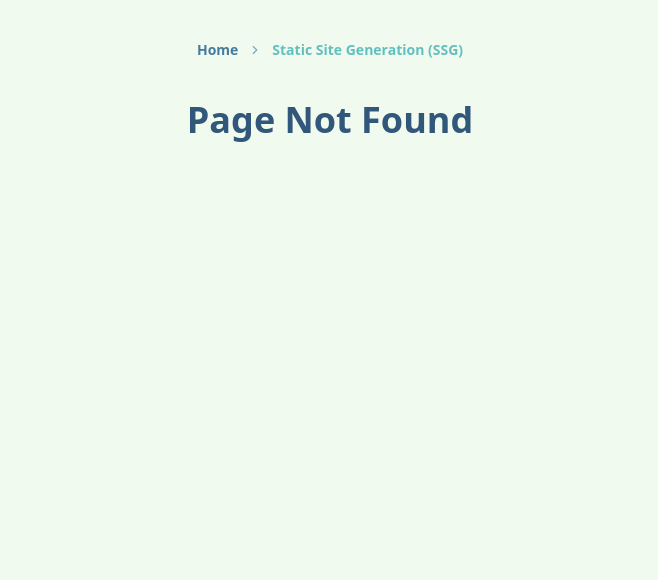
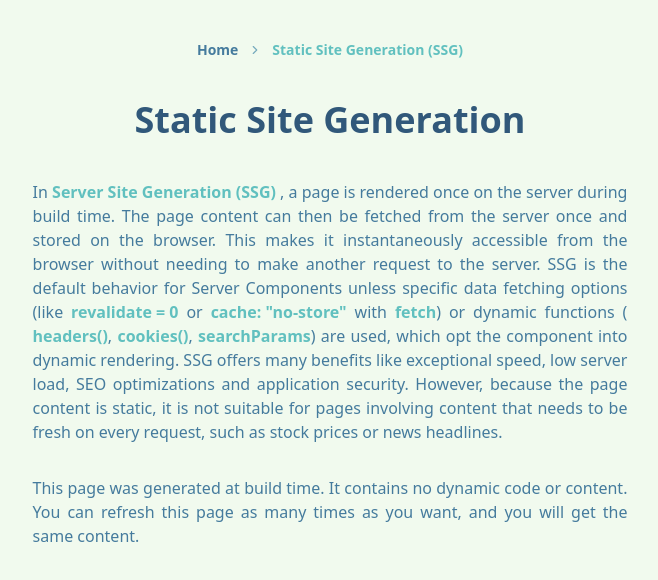
Before and after one commit to cragtok/next_js_features_app, a Next.js app: page /rendering/ssg in a window 1280 px wide. Before the commit this address had no page. Shown: the top 580 px of the page, without its empty margins (310-968 px from the left). Built offline with nearby package versions, Linux system fonts and the light colour scheme.

Commit message:
feat: /rendering/ssg route

```diff
--- /dev/null
+++ b/app/rendering/ssg/page.tsx
@@ -0,0 +1,48 @@
+import { PageWrapper } from "@/components/general/PageWrapper";
+import ParagraphWrapper from "@/components/general/ParagraphWrapper";
+import { SectionWrapper } from "@/components/general/SectionWrapper";
+import TextAccentWrapper from "@/components/general/TextAccentWrapper";
+
+export default function Page() {
+    return (
+        <PageWrapper pageTitle="Static Site Generation">
+            <SectionWrapper>
+                <ParagraphWrapper>
+                    In{" "}
+                    <TextAccentWrapper>
+                        Server Site Generation (SSG)
+                    </TextAccentWrapper>{" "}
+                    , a page is rendered once on the server during build time.
+                    The page content can then be fetched from the server once
+                    and stored on the browser. This makes it instantaneously
+                    accessible from the browser without needing to make another
+                    request to the server. SSG is the default behavior for
+                    Server Components unless specific data fetching options
+                    (like <TextAccentWrapper>revalidate = 0</TextAccentWrapper>{" "}
+                    or{" "}
+                    <TextAccentWrapper>
+                        {" "}
+                        cache: &quot;no-store&quot;
+                    </TextAccentWrapper>{" "}
+                    with <TextAccentWrapper>fetch</TextAccentWrapper>) or
+                    dynamic functions ({" "}
+                    <TextAccentWrapper>headers()</TextAccentWrapper>,{" "}
+                    <TextAccentWrapper>cookies()</TextAccentWrapper>,{" "}
+                    <TextAccentWrapper>searchParams</TextAccentWrapper>) are
+                    used, which opt the component into dynamic rendering. SSG
+                    offers many benefits like exceptional speed, low server
+                    load, SEO optimizations and application security. However,
+                    because the page content is static, it is not suitable for
+                    pages involving content that needs to be fresh on every
+                    request, such as stock prices or news headlines.
+                </ParagraphWrapper>
+
+                <ParagraphWrapper>
+                    This page was generated at build time. It contains no
+                    dynamic code or content. You can refresh this page as many
+                    times as you want, and you will get the same content.
+                </ParagraphWrapper>
+            </SectionWrapper>
+        </PageWrapper>
+    );
+}
```
Also changed, not shown: 1 other file (tests, documents, lock files or other folders).
